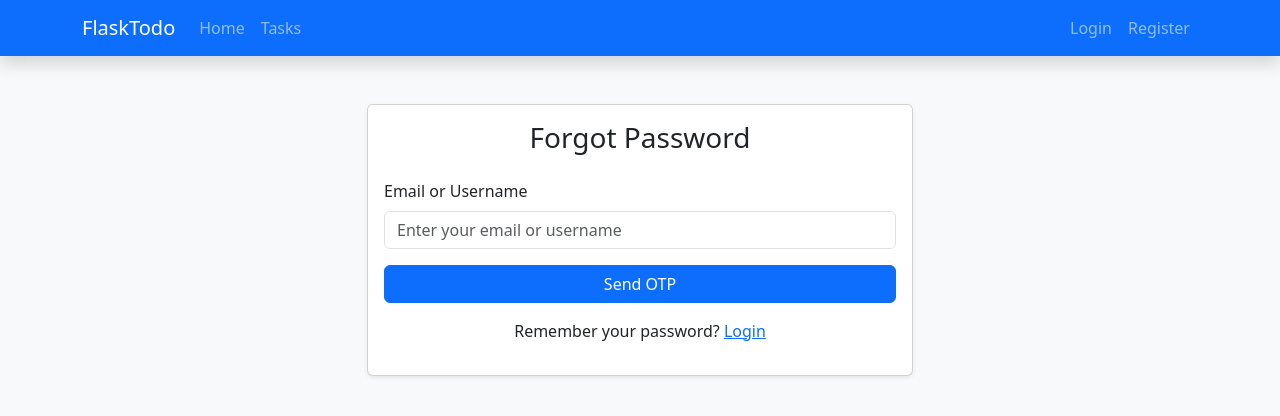
After one commit to sinamoghtaderfar/flask-todo, a Flask app: page /forgot-password in a window 1280 px wide. The commit adds this page. Shown: the top 416 px of the page. Run offline with Flask 3, Linux system fonts and the light colour scheme; some libraries are stand-ins or nearby versions.

Commit message:
Add password reset with OTP and countdown timer in login flow

```diff
--- a/app/blueprints/auth.py
+++ b/app/blueprints/auth.py
@@ -1,7 +1,9 @@
 from flask import Blueprint, render_template, redirect, url_for, flash, session
-from flask_login import login_user, logout_user, current_user
+from flask_login import login_user, logout_user, current_user, login_required
+
+from app.blueprints.profile import send_otp, profile_bp
 from app.extensions import db, bcrypt
-from app.forms import LoginForm, RegisterForm
+from app.forms import LoginForm, RegisterForm, RequestOTPForm, OTPForm
 from app.models import User
 
 auth_bp = Blueprint(
@@ -44,6 +46,42 @@ def register():
 
     return render_template("register.html", form=form)
 
+@auth_bp.route("/forgot-password", methods=["GET", "POST"])
+def forgot_password():
+    form = RequestOTPForm()
+    if form.validate_on_submit():
+        email_or_username = form.email_or_username.data
+
+        user = User.query.filter(
+            (User.email == email_or_username) | (User.username == email_or_username)
+        ).first()
+
+        if user:
+            expires_at = send_otp(user)
+            flash("OTP has been sent to your email!", "success")
+            session['otp_expires_at'] = expires_at.isoformat()
+            return redirect(url_for("profile.change_password_page"))
+        else:
+            flash("User not found!", "danger")
+
+    return render_template("auth/forgot_password.html", form=form)
+
+@profile_bp.route("/change-password-page", methods=["GET"])
+def change_password_page():
+    otp_form = OTPForm()
+
+    # اگر OTP از قبل ساخته شده، زمان انقضا را بفرست
+    otp_expiration = None
+    if current_user.is_authenticated:
+        otp_expiration = current_user.otp_expiration
+    else:
+        # در فراموشی رمز، می‌توانیم از session یا کاربر موقتی استفاده کنیم
+        # مثلا از یک متغیر session برای نگهداری expires_at بعد از ارسال OTP
+        otp_expiration = session.get("otp_expires_at")
+
+    return render_template("base/change_password.html",
+                           otp_form=otp_form,
+                           otp_expiration=otp_expiration)
 
 @auth_bp.route("/logout")
 def logout():
--- a/app/forms.py
+++ b/app/forms.py
@@ -54,3 +54,7 @@ class OTPForm(FlaskForm):
     new_password = PasswordField("New Password", validators=[DataRequired()])
     confirm_password = PasswordField("Confirm Password", validators=[DataRequired(), EqualTo("new_password")])
     submit = SubmitField("Confirm")
+
+class RequestOTPForm(FlaskForm):
+    email_or_username = StringField("Email or Username", validators=[DataRequired()])
+    submit = SubmitField("Send OTP")
--- /dev/null
+++ b/app/templates/auth/forgot_password.html
@@ -0,0 +1,32 @@
+{% extends "base.html" %}
+
+{% block title %}Forgot Password{% endblock %}
+
+{% block content %}
+<div class="container mt-5">
+    <div class="row justify-content-center">
+        <div class="col-md-6">
+            <div class="card shadow-sm">
+                <div class="card-body">
+                    <h3 class="card-title text-center mb-4">Forgot Password</h3>
+
+                    <form method="POST">
+                        {{ form.hidden_tag() }}
+                        <div class="mb-3">
+                            {{ form.email_or_username.label(class="form-label") }}
+                            {{ form.email_or_username(class="form-control", placeholder="Enter your email or username") }}
+                        </div>
+                        <div class="d-grid">
+                            {{ form.submit(class="btn btn-primary") }}
+                        </div>
+                    </form>
+
+                    <p class="text-center mt-3">
+                        Remember your password? <a href="{{ url_for('auth.login') }}">Login</a>
+                    </p>
+                </div>
+            </div>
+        </div>
+    </div>
+</div>
+{% endblock %}
--- a/app/templates/auth/login.html
+++ b/app/templates/auth/login.html
@@ -31,7 +31,11 @@
                             {{ form.remember.label(class="form-check-label") }}
                         </div>
                     </form>
-
+                    <div class="text-center mt-3">
+                        <a href="{{ url_for('auth.forgot_password') }}" class="text-decoration-none">
+                            Forgot your password?
+                        </a>
+                    </div>
                     <p class="text-center mt-3">
                         Don't have an account? <a href="/register">Register</a>
                     </p>
```
Also changed, not shown: app/blueprints/profile.py (+28 -11 lines), app/templates/base/change_password.html (added, +108 -0 lines).
